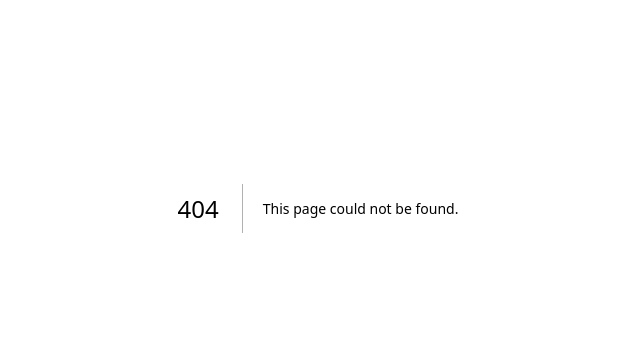
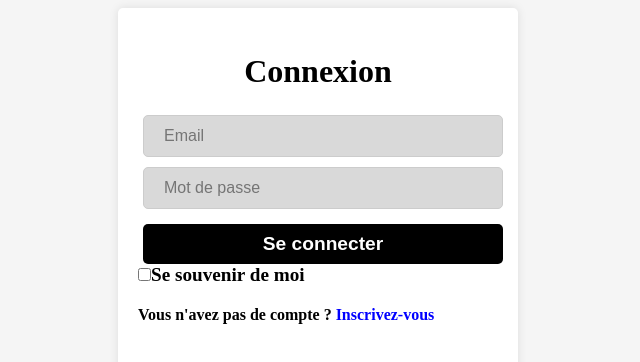
Before and after one commit to togbo/chall48ecom, a Next.js app in the folder resources/views/frontend/: page /connexion in a window 1280 px wide. Before the commit this address had no page. Shown: the part 192-554 px from the top of the page, without its empty margins (322-962 px from the left). Built offline with nearby package versions, Linux system fonts and the light colour scheme.

Commit message:
Route between connexion inscription

```diff
--- /dev/null
+++ b/resources/views/frontend/src/pages/connexion.js
@@ -0,0 +1,57 @@
+import Head from "next/head";
+import { Inter } from "@next/font/google";
+import style from "@/styles/connexion.module.css";
+
+
+
+
+const inter = Inter({ subsets: ["latin"] });
+
+export default function Home() {
+    if (process.browser) {
+        test();
+    }
+
+    function test() {
+
+    }
+
+
+
+
+
+
+
+    return (
+        <>
+            <Head>
+                <title>Connexion</title>
+                <meta
+                    name="description"
+                    content="Generated by create next app"
+                />
+                <meta
+                    name="viewport"
+                    content="width=device-width, initial-scale=1"
+                />
+                <link rel="icon" href="/favicon.ico" />
+            </Head>
+            <main className={style.main}>
+                <div className={style.connexionBox}>
+                <h1 className={style.title}>Connexion</h1>
+                    <form className={style.connexionForm}>
+                        <div className={style.connexionFormGroup}>
+                            <input className={style.connexionFormInput} type="email" name="email" id="email" placeholder="Email"/>
+                            <input className={style.connexionFormInput} type="password" name="password" id="password" placeholder="Mot de passe"/>
+                            <button className={style.connexionFormButton} type="submit">Se connecter</button>
+                            <input className={style.connexionFormCheckbox} type="checkbox" name="remember" id="remember"/>
+                            <label className={style.connexionFormLabel} for="remember">Se souvenir de moi</label>
+                        <p className={style.connexionFormText}>Vous n'avez pas de compte ? <a className={style.connexionFormLink} href="/creationdecompte">Inscrivez-vous</a></p>
+                    </div>
+                        </form>
+                </div>
+
+            </main>
+        </>
+    );
+}
--- a/resources/views/frontend/src/pages/creationdecompte.js
+++ b/resources/views/frontend/src/pages/creationdecompte.js
@@ -63,6 +63,7 @@ export default function Home() {
                         <button type="button" className={style.button} onClick={commercant}>Commerçant</button>
                         <button type="button" className={style.button}onClick={client}>Client</button>
                     </div>
+                    <p className={style.connexionFormText}>Vous avez déja un compte ? <a className={style.connexionFormLink} href="/connexion">Connexion</a></p>
                 </div>
                 <div className={style.box} id="page2">
                     <h1 className={style.text}>Commercant</h1>
--- a/resources/views/frontend/src/styles/cdc.module.css
+++ b/resources/views/frontend/src/styles/cdc.module.css
@@ -68,3 +68,16 @@
     width: 100%;
     padding: 2rem;
 }
+
+.connexionFormText{
+    font-size: 1rem;
+    font-weight: 700;
+    color: #000;
+    margin-top: 20px;
+}
+
+.connexionFormLink{
+    color: blue;
+    text-decoration: none;
+    font-weight: 700;
+}
--- /dev/null
+++ b/resources/views/frontend/src/styles/connexion.module.css
@@ -0,0 +1,80 @@
+.main{
+    background-color: #f5f5f5;
+    height: 100vh;
+    display: flex;
+    flex-direction: column;
+    justify-content: center;
+    align-items: center;
+}
+
+
+.title{
+    font-size: 2rem;
+    font-weight: 700;
+    color: #000;
+}
+
+.connexionBox{
+    width: 400px;
+    height: 400px;
+    background-color: #fff;
+    border-radius: 5px;
+    box-shadow: 0 0 10px 0 rgba(0,0,0,0.1);
+    display: flex;
+    flex-direction: column;
+    justify-content: center;
+    align-items: center;
+}
+
+.connexionForm{
+    padding: 20px;
+}
+
+.connexionFormGroup{
+    margin-bottom: 20px;
+}
+
+.connexionFormLabel{
+    font-size: 1.2rem;
+    font-weight: 700;
+    color: #000;
+}
+
+.connexionFormInput{
+    width: 100%;
+    height: 40px;
+    border: 1px solid #ccc;
+    border-radius: 5px;
+    padding: 20px 20px;
+    margin: 5px;
+    font-size: 1rem;
+    color: #000;
+    background-color: #D9D9D9;
+}
+
+.connexionFormButton{
+    width: 100%;
+    height: 40px;
+    border: none;
+    border-radius: 5px;
+    background-color: #000;
+    color: #fff;
+    font-size: 1.2rem;
+    font-weight: 700;
+margin-left: 5px;
+margin-top: 10px;
+    cursor: pointer;
+}
+
+.connexionFormText{
+    font-size: 1rem;
+    font-weight: 700;
+    color: #000;
+    margin-top: 20px;
+}
+
+.connexionFormLink{
+    color: blue;
+    text-decoration: none;
+    font-weight: 700;
+}
```
